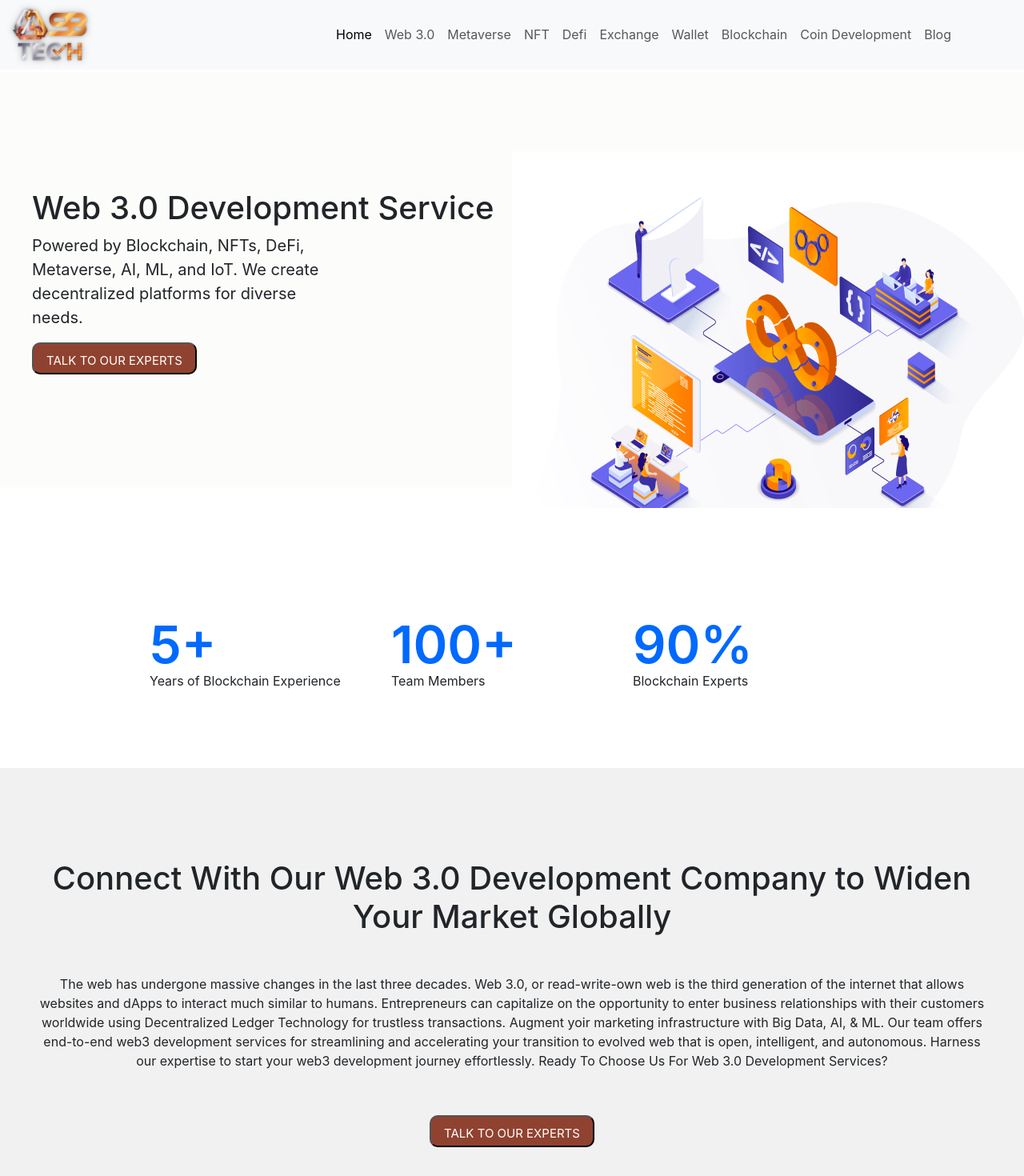
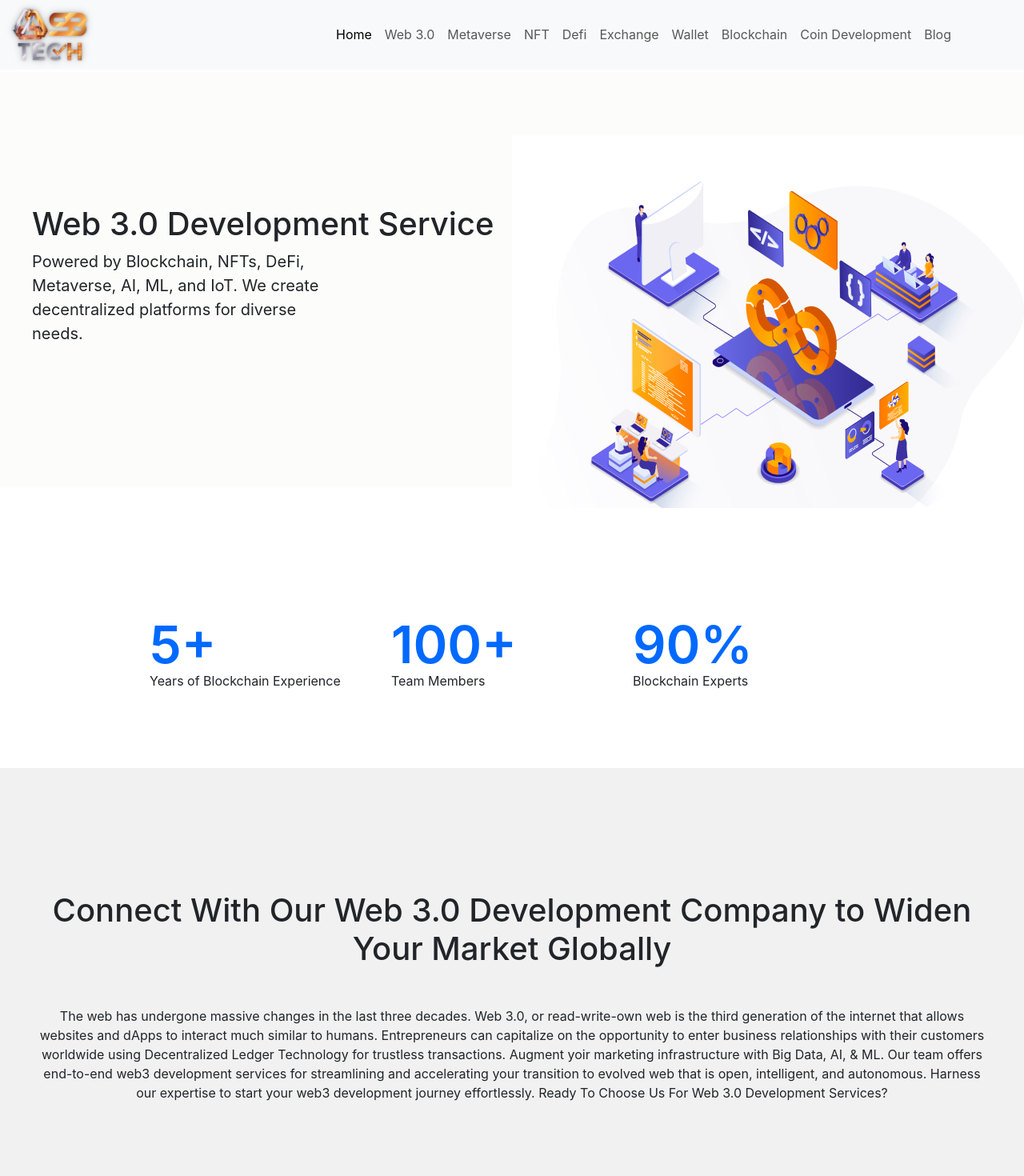
Before and after one commit to placeparks/SBT, a React (Create React App) app: page /Web3 in a window 1280 px wide. Shown: the top 1470 px of the page at 80% size. Built offline with nearby package versions, Linux system fonts and the light colour scheme.

Commit message:
Update index.js

```diff
--- a/src/components/Web3.0/index.js
+++ b/src/components/Web3.0/index.js
@@ -11,8 +11,7 @@ export default function Main(){
         <div className={styles.mainBody}>
             <h1>Web 3.0 Development Service</h1>
             <p>Powered by Blockchain, NFTs, DeFi, Metaverse, AI, ML, and IoT. We create decentralized platforms for diverse needs.</p>
-        <button>TALK TO OUR EXPERTS</button>
-        <img className={styles.image1} src='/Web3.0/Blockchain.png' alt=''/>
+         <img className={styles.image1} src='/Web3.0/Blockchain.png' alt=''/>
 
         </div>
         <div className={styles.section2}>
@@ -34,7 +33,6 @@ export default function Main(){
             <h1>Connect With Our Web 3.0 Development Company to Widen Your Market Globally</h1>
         <p>The web has undergone massive changes in the last three decades. Web 3.0, or read-write-own web is the third generation of the internet that allows websites and dApps to interact much similar to humans. Entrepreneurs can capitalize on the opportunity to enter business relationships with their customers worldwide using Decentralized Ledger Technology for trustless transactions. Augment yoir marketing infrastructure with Big Data, AI, & ML. Our team offers end-to-end web3 development services for streamlining and accelerating your transition to evolved web that is open, intelligent, and autonomous. Harness our expertise to start your web3 development journey effortlessly.
 Ready To Choose Us For Web 3.0 Development Services?</p>
-<button>TALK TO OUR EXPERTS</button>
         </div>
 
         <BusinessToWeb3/>
```
